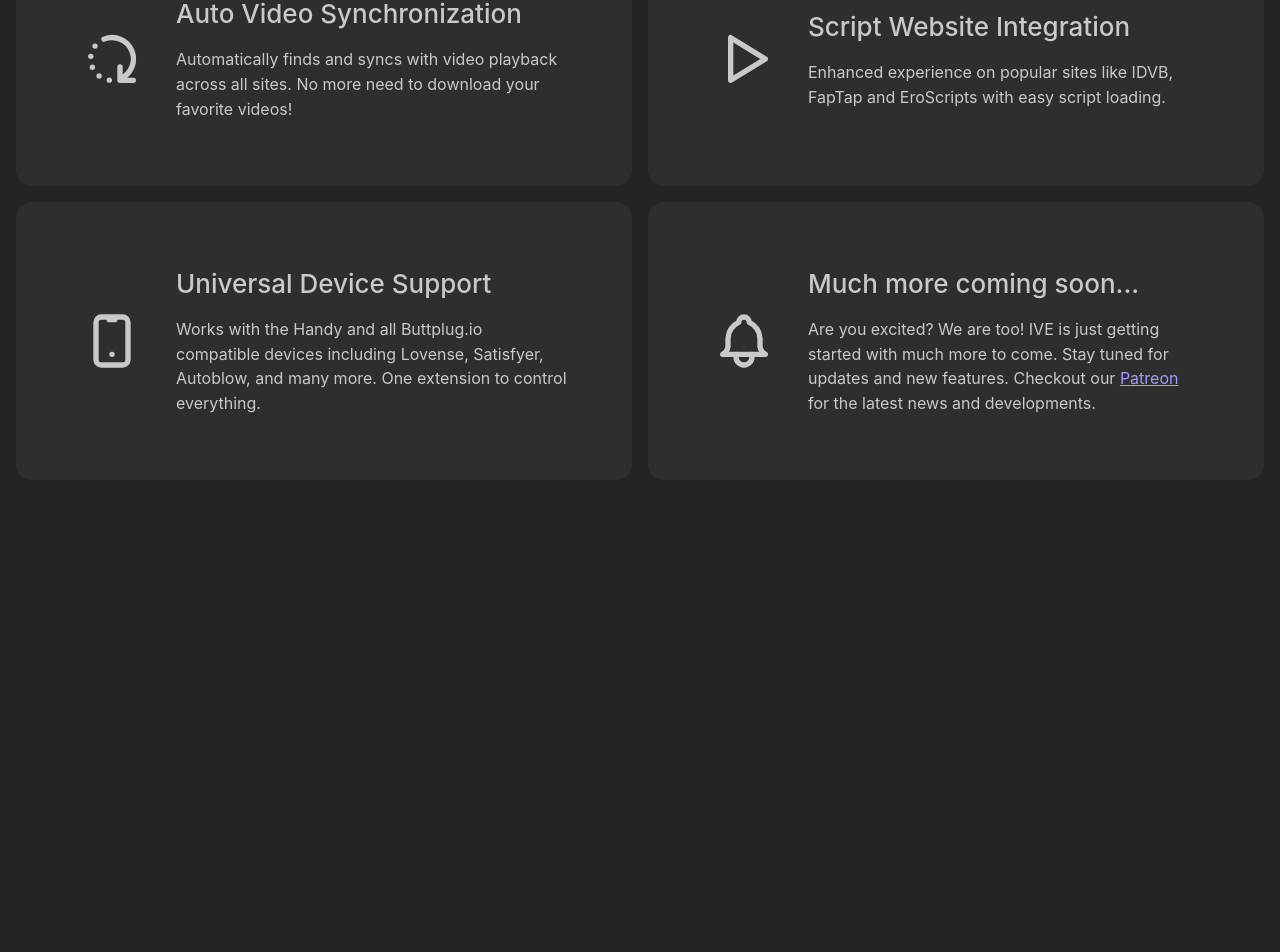
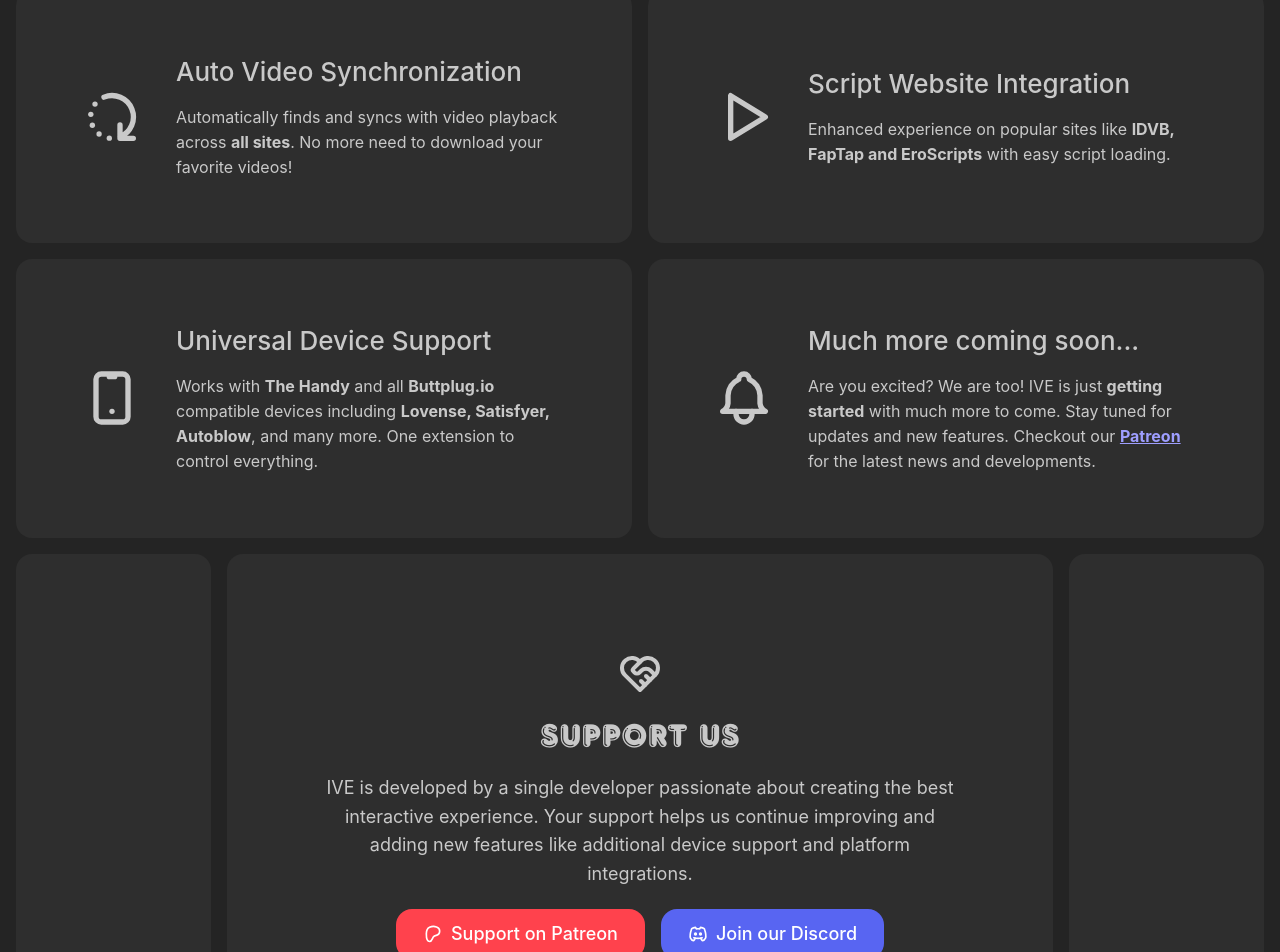
Before and after one commit to iveplay/ive-play, a Next.js app: page / in a window 1280 px wide. Shown: the part 1781-2733 px from the top of the page. Before the commit the page ends 2277 px from the top, so only its background shows below. Built offline with nearby package versions, Linux system fonts and the light colour scheme.

Commit message:
feat: support and footer

```diff
--- a/components/Download/Download.tsx
+++ b/components/Download/Download.tsx
@@ -6,7 +6,7 @@ export const Download = () => {
     <Box component="section" id="download" mb="md">
       <Flex className="box w" p={{ base: '64px', md: '96px' }} direction="column" align="center">
         <IconDownload size={48} />
-        <Title order={1} ta="center" my="md">
+        <Title order={1} ta="center" my="md" fw={300} ff="var(--font-frankfurter)">
           Download the Extension
         </Title>
         <Text size="lg" ta="center">
--- a/components/Features/Features.tsx
+++ b/components/Features/Features.tsx
@@ -12,15 +12,21 @@ export const Features = () => {
     <Box component="section" id="features" mb="md">
       <Flex className="box w" p={{ base: '64px', md: '96px' }} direction="column" align="center">
         <IconBulb size={48} />
-        <Title order={1} ta="center" my="md">
+        <Title order={1} ta="center" my="md" fw={300} ff="var(--font-frankfurter)">
           Features
         </Title>
         <Text size="lg" ta="center">
           Get the IVE extension for your favorite browser and start controlling your haptic devices
           today!
+          <br />
+          We already support a wide range of features, but there is much more to come.
+          <br />
+          <Text component="span" fw={700}>
+            Stay tuned for updates!
+          </Text>
         </Text>
       </Flex>
-      <Grid mt="md" gutter="md">
+      <Grid mt="md" gutter="md" overflow="hidden">
         <Grid.Col span={{ base: 12, sm: 6 }}>
           <Flex className="box w" h="100%" p={{ base: '32px', md: '64px' }} align="center" gap="xl">
             <IconRotateClockwise2 size={64} style={{ flexShrink: 0 }} />
@@ -29,8 +35,11 @@ export const Features = () => {
                 Auto Video Synchronization
               </Title>
               <Text>
-                Automatically finds and syncs with video playback across all sites. No more need to
-                download your favorite videos!
+                Automatically finds and syncs with video playback across{' '}
+                <Text component="span" fw={700}>
+                  all sites
+                </Text>
+                . No more need to download your favorite videos!
               </Text>
             </Flex>
           </Flex>
@@ -43,8 +52,11 @@ export const Features = () => {
                 Script Website Integration
               </Title>
               <Text>
-                Enhanced experience on popular sites like IDVB, FapTap and EroScripts with easy
-                script loading.
+                Enhanced experience on popular sites like{' '}
+                <Text component="span" fw={700}>
+                  IDVB, FapTap and EroScripts
+                </Text>{' '}
+                with easy script loading.
               </Text>
             </Flex>
           </Flex>
@@ -57,8 +69,19 @@ export const Features = () => {
                 Universal Device Support
               </Title>
               <Text>
-                Works with the Handy and all Buttplug.io compatible devices including Lovense,
-                Satisfyer, Autoblow, and many more. One extension to control everything.
+                Works with{' '}
+                <Text component="span" fw={700}>
+                  The Handy
+                </Text>{' '}
+                and all{' '}
+                <Text component="span" fw={700}>
+                  Buttplug.io
+                </Text>{' '}
+                compatible devices including{' '}
+                <Text component="span" fw={700}>
+                  Lovense, Satisfyer, Autoblow
+                </Text>
+                , and many more. One extension to control everything.
               </Text>
             </Flex>
           </Flex>
@@ -71,11 +94,20 @@ export const Features = () => {
                 Much more coming soon...
               </Title>
               <Text>
-                Are you excited? We are too! IVE is just getting started with much more to come.
-                Stay tuned for updates and new features. Checkout our{' '}
-                <a href="https://www.patreon.com/iveplay" target="_blank" rel="noopener noreferrer">
-                  Patreon
-                </a>{' '}
+                Are you excited? We are too! IVE is just{' '}
+                <Text component="span" fw={700}>
+                  getting started
+                </Text>{' '}
+                with much more to come. Stay tuned for updates and new features. Checkout our{' '}
+                <Text component="span" fw={700}>
+                  <a
+                    href="https://www.patreon.com/iveplay"
+                    target="_blank"
+                    rel="noopener noreferrer"
+                  >
+                    Patreon
+                  </a>
+                </Text>{' '}
                 for the latest news and developments.
               </Text>
             </Flex>
--- /dev/null
+++ b/components/Footer/Footer.module.css
@@ -0,0 +1,29 @@
+.footerCopyRight {
+  display: flex;
+  align-items: center;
+  justify-content: center;
+
+  @media (max-width: 768px) {
+    flex-direction: column;
+
+    > * {
+      &:before {
+        display: none;
+      }
+    }
+  }
+
+  > * + * {
+    &:before {
+      content: '|';
+      margin: 0 rem(8px);
+    }
+  }
+
+  > span > * + * {
+    &:before {
+      content: '|';
+      margin: 0 rem(8px);
+    }
+  }
+}
--- /dev/null
+++ b/components/Footer/Footer.tsx
@@ -0,0 +1,19 @@
+import { Box, Text } from '@mantine/core';
+import styles from './Footer.module.css';
+
+export const Footer = () => {
+  return (
+    <Box component="footer" className="box w">
+      <Text size="sm" c="dimmed" ta="center" className={styles.footerCopyRight}>
+        <span>
+          <span>IVE</span>
+          <span>Interactive Video Extension</span>
+        </span>
+        <span>
+          <span>© 2025 iveplay</span>
+          <span>All rights reserved</span>
+        </span>
+      </Text>
+    </Box>
+  );
+};
--- a/components/Global/styles.css
+++ b/components/Global/styles.css
@@ -16,3 +16,11 @@ body {
     width: 100%;
   }
 }
+
+.mantine-Notification-root {
+  background-color: var(--mantine-color-dark-5);
+
+  .mantine-Notification-description {
+    color: var(--mantine-color-white);
+  }
+}
--- /dev/null
+++ b/components/Support/Support.tsx
@@ -0,0 +1,63 @@
+import { IconBrandDiscord, IconBrandPatreon, IconHeartHandshake } from '@tabler/icons-react';
+import { Box, Button, Flex, Grid, Group, Text, Title } from '@mantine/core';
+
+export const Support = () => {
+  return (
+    <Box component="section" id="support" mb="md">
+      <Grid gutter="md">
+        <Grid.Col span={{ base: 0, md: 2 }} display={{ base: 'none', md: 'block' }}>
+          <div className="box w" />
+        </Grid.Col>
+        <Grid.Col span={{ base: 12, md: 8 }}>
+          <Flex
+            className="box w"
+            p={{ base: '64px', md: '96px' }}
+            direction="column"
+            align="center"
+          >
+            <IconHeartHandshake size={48} />
+            <Title order={1} ta="center" my="md" fw={300} ff="var(--font-frankfurter)">
+              Support Us
+            </Title>
+            <Text size="lg" ta="center">
+              IVE is developed by a single developer passionate about creating the best interactive
+              experience. Your support helps us continue improving and adding new features like
+              additional device support and platform integrations.
+            </Text>
+            <Group align="center" justify="center" mt="lg">
+              <Button
+                component="a"
+                href="https://patreon.com/iveplay"
+                target="_blank"
+                rel="noopener noreferrer"
+                radius="lg"
+                size="lg"
+                fw={500}
+                color="#FF424D"
+              >
+                <IconBrandPatreon size={20} style={{ marginRight: 8 }} />
+                Support on Patreon
+              </Button>
+              <Button
+                component="a"
+                href="https://discord.gg/KsYCE4jRHE"
+                target="_blank"
+                rel="noopener noreferrer"
+                radius="lg"
+                size="lg"
+                fw={500}
+                color="#5865F2"
+              >
+                <IconBrandDiscord size={20} style={{ marginRight: 8 }} />
+                Join our Discord
+              </Button>
+            </Group>
+          </Flex>
+        </Grid.Col>
+        <Grid.Col span={{ base: 0, md: 2 }} display={{ base: 'none', md: 'block' }}>
+          <div className="box w" />
+        </Grid.Col>
+      </Grid>
+    </Box>
+  );
+};
--- a/components/Welcome/Welcome.module.css
+++ b/components/Welcome/Welcome.module.css
@@ -7,7 +7,7 @@
   width: 100%;
   margin-block-end: rem(16px);
 
-  @media (max-width: 768px) {
+  @media (max-width: $mantine-breakpoint-sm) {
     flex-direction: column;
     height: auto;
   }
--- a/pages/index.tsx
+++ b/pages/index.tsx
@@ -1,6 +1,8 @@
 import { Download } from '@/components/Download/Download';
 import { Features } from '@/components/Features/Features';
+import { Footer } from '@/components/Footer/Footer';
 import { Navigation } from '@/components/Navigation/Navigation';
+import { Support } from '@/components/Support/Support';
 import { Welcome } from '@/components/Welcome/Welcome';
 
 const HomePage = () => {
@@ -10,6 +12,8 @@ const HomePage = () => {
       <Welcome />
       <Download />
       <Features />
+      <Support />
+      <Footer />
     </>
   );
 };
```
